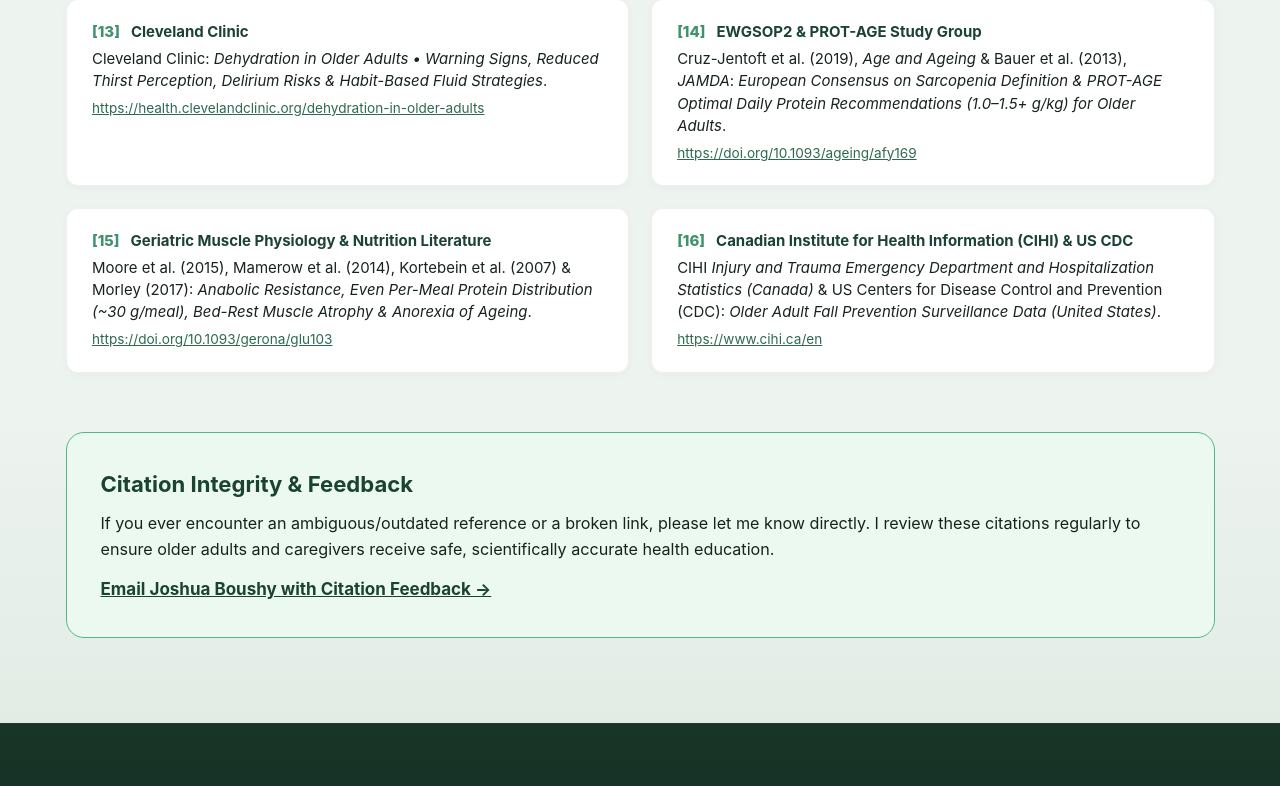
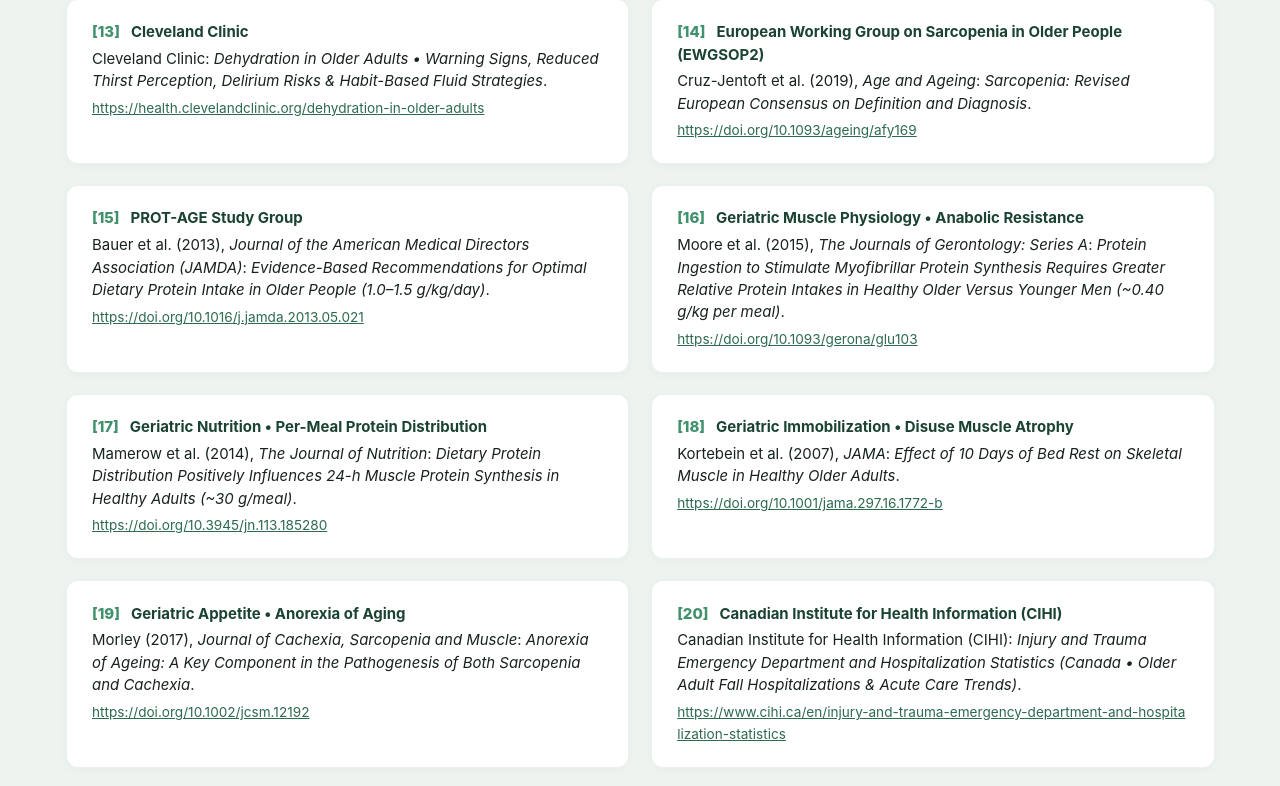
Before and after one commit to joshuaboushy/Evergreen-Aging-Website, a plain HTML site: page sources.html in a window 1280 px wide. Shown: the part 1681-2467 px from the top of the page. Drawn offline with Linux system fonts and the light colour scheme.

Commit message:
Split bundled references in sources.html into individual verified DOIs and deep CIHI/CDC fall links

```diff
--- a/sources.html
+++ b/sources.html
@@ -197,23 +197,58 @@
 
           <li id="ref-14" class="reference-item">
             <span class="reference-num">[14]</span>
-            <span class="reference-authority">EWGSOP2 &amp; PROT-AGE Study Group</span>
-            <div class="reference-title">Cruz-Jentoft et al. (2019), <em>Age and Ageing</em> &amp; Bauer et al. (2013), <em>JAMDA</em>: <em>European Consensus on Sarcopenia Definition &amp; PROT-AGE Optimal Daily Protein Recommendations (1.0&ndash;1.5+ g/kg) for Older Adults</em>.</div>
+            <span class="reference-authority">European Working Group on Sarcopenia in Older People (EWGSOP2)</span>
+            <div class="reference-title">Cruz-Jentoft et al. (2019), <em>Age and Ageing</em>: <em>Sarcopenia: Revised European Consensus on Definition and Diagnosis</em>.</div>
             <a href="https://doi.org/10.1093/ageing/afy169" target="_blank" rel="noopener noreferrer" class="reference-link">https://doi.org/10.1093/ageing/afy169</a>
           </li>
 
           <li id="ref-15" class="reference-item">
             <span class="reference-num">[15]</span>
-            <span class="reference-authority">Geriatric Muscle Physiology &amp; Nutrition Literature</span>
-            <div class="reference-title">Moore et al. (2015), Mamerow et al. (2014), Kortebein et al. (2007) &amp; Morley (2017): <em>Anabolic Resistance, Even Per-Meal Protein Distribution (~30 g/meal), Bed-Rest Muscle Atrophy &amp; Anorexia of Ageing</em>.</div>
-            <a href="https://doi.org/10.1093/gerona/glu103" target="_blank" rel="noopener noreferrer" class="reference-link">https://doi.org/10.1093/gerona/glu103</a>
+            <span class="reference-authority">PROT-AGE Study Group</span>
+            <div class="reference-title">Bauer et al. (2013), <em>Journal of the American Medical Directors Association (JAMDA)</em>: <em>Evidence-Based Recommendations for Optimal Dietary Protein Intake in Older People (1.0&ndash;1.5 g/kg/day)</em>.</div>
+            <a href="https://doi.org/10.1016/j.jamda.2013.05.021" target="_blank" rel="noopener noreferrer" class="reference-link">https://doi.org/10.1016/j.jamda.2013.05.021</a>
           </li>
 
           <li id="ref-16" class="reference-item">
             <span class="reference-num">[16]</span>
-            <span class="reference-authority">Canadian Institute for Health Information (CIHI) &amp; US CDC</span>
-            <div class="reference-title">CIHI <em>Injury and Trauma Emergency Department and Hospitalization Statistics (Canada)</em> &amp; US Centers for Disease Control and Prevention (CDC): <em>Older Adult Fall Prevention Surveillance Data (United States)</em>.</div>
-            <a href="https://www.cihi.ca/en" target="_blank" rel="noopener noreferrer" class="reference-link">https://www.cihi.ca/en</a>
+            <span class="reference-authority">Geriatric Muscle Physiology &bull; Anabolic Resistance</span>
+            <div class="reference-title">Moore et al. (2015), <em>The Journals of Gerontology: Series A</em>: <em>Protein Ingestion to Stimulate Myofibrillar Protein Synthesis Requires Greater Relative Protein Intakes in Healthy Older Versus Younger Men (~0.40 g/kg per meal)</em>.</div>
+            <a href="https://doi.org/10.1093/gerona/glu103" target="_blank" rel="noopener noreferrer" class="reference-link">https://doi.org/10.1093/gerona/glu103</a>
+          </li>
+
+          <li id="ref-17" class="reference-item">
+            <span class="reference-num">[17]</span>
+            <span class="reference-authority">Geriatric Nutrition &bull; Per-Meal Protein Distribution</span>
+            <div class="reference-title">Mamerow et al. (2014), <em>The Journal of Nutrition</em>: <em>Dietary Protein Distribution Positively Influences 24-h Muscle Protein Synthesis in Healthy Adults (~30 g/meal)</em>.</div>
+            <a href="https://doi.org/10.3945/jn.113.185280" target="_blank" rel="noopener noreferrer" class="reference-link">https://doi.org/10.3945/jn.113.185280</a>
+          </li>
+
+          <li id="ref-18" class="reference-item">
+            <span class="reference-num">[18]</span>
+            <span class="reference-authority">Geriatric Immobilization &bull; Disuse Muscle Atrophy</span>
+            <div class="reference-title">Kortebein et al. (2007), <em>JAMA</em>: <em>Effect of 10 Days of Bed Rest on Skeletal Muscle in Healthy Older Adults</em>.</div>
+            <a href="https://doi.org/10.1001/jama.297.16.1772-b" target="_blank" rel="noopener noreferrer" class="reference-link">https://doi.org/10.1001/jama.297.16.1772-b</a>
+          </li>
+
+          <li id="ref-19" class="reference-item">
+            <span class="reference-num">[19]</span>
+            <span class="reference-authority">Geriatric Appetite &bull; Anorexia of Aging</span>
+            <div class="reference-title">Morley (2017), <em>Journal of Cachexia, Sarcopenia and Muscle</em>: <em>Anorexia of Ageing: A Key Component in the Pathogenesis of Both Sarcopenia and Cachexia</em>.</div>
+            <a href="https://doi.org/10.1002/jcsm.12192" target="_blank" rel="noopener noreferrer" class="reference-link">https://doi.org/10.1002/jcsm.12192</a>
+          </li>
+
+          <li id="ref-20" class="reference-item">
+            <span class="reference-num">[20]</span>
+            <span class="reference-authority">Canadian Institute for Health Information (CIHI)</span>
+            <div class="reference-title">Canadian Institute for Health Information (CIHI): <em>Injury and Trauma Emergency Department and Hospitalization Statistics (Canada &bull; Older Adult Fall Hospitalizations &amp; Acute Care Trends)</em>.</div>
+            <a href="https://www.cihi.ca/en/injury-and-trauma-emergency-department-and-hospitalization-statistics" target="_blank" rel="noopener noreferrer" class="reference-link">https://www.cihi.ca/en/injury-and-trauma-emergency-department-and-hospitalization-statistics</a>
+          </li>
+
+          <li id="ref-21" class="reference-item">
+            <span class="reference-num">[21]</span>
+            <span class="reference-authority">Centers for Disease Control and Prevention (US CDC)</span>
+            <div class="reference-title">US Centers for Disease Control and Prevention (CDC): <em>Older Adult Fall Prevention &bull; Facts About Falls (United States Emergency Department &amp; Surveillance Data)</em>.</div>
+            <a href="https://www.cdc.gov/falls/data-research/facts-stats/" target="_blank" rel="noopener noreferrer" class="reference-link">https://www.cdc.gov/falls/data-research/facts-stats/</a>
           </li>
         </ol>
 
```
